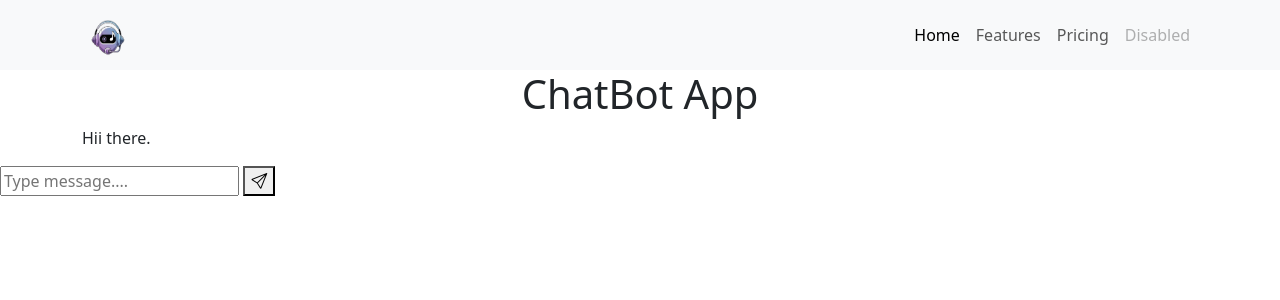
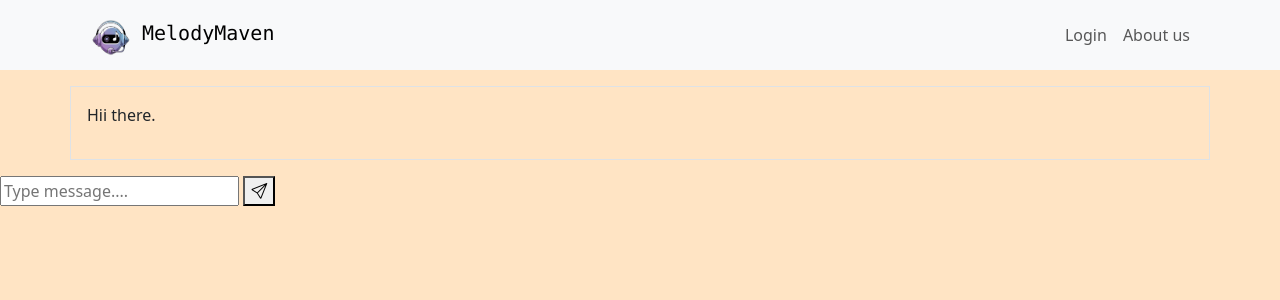
Before and after one commit to GauravChavan2004/college_Chatbot_song, a Django app: page / in a window 1280 px wide. Shown: the top 300 px of the page. Run offline with Django 5.2, Linux system fonts and the light colour scheme.

Commit message:
small changes

```diff
--- /dev/null
+++ b/static/index.css
@@ -0,0 +1,3 @@
+body{
+    background-color: bisque;
+}
--- a/template/header.html
+++ b/template/header.html
@@ -1,21 +1,15 @@
 <nav class="navbar navbar-expand-lg bg-body-tertiary">
     <div class="container-sm">
-        <a class="navbar-brand" href="#">
-            <img src=".\media\chatbot__logo.png" width="54" height="44">
+        <a class="navbar-brand font-monospace" href="#">
+            <img src=".\media\chatbot__logo.png" width="60" height="44">MelodyMaven
         </a>
       <div class="collapse navbar-collapse" id="navbarNav">
         <ul class="navbar-nav ms-auto mb-2 mb-lg-0">
           <li class="nav-item">
-            <a class="nav-link active" aria-current="page" href="#">Home</a>
+            <a class="nav-link" href="#">Login</a>
           </li>
           <li class="nav-item">
-            <a class="nav-link" href="#">Features</a>
-          </li>
-          <li class="nav-item">
-            <a class="nav-link" href="#">Pricing</a>
-          </li>
-          <li class="nav-item">
-            <a class="nav-link disabled" aria-disabled="true">Disabled</a>
+            <a class="nav-link" href="#">About us</a>
           </li>
         </ul>
       </div>
--- a/template/index.html
+++ b/template/index.html
@@ -1,3 +1,4 @@
+{% load static %}
 <!DOCTYPE html>
 <html lang="en">
   <head>
@@ -9,7 +10,7 @@
       rel="stylesheet"
       integrity="sha384-QWTKZyjpPEjISv5WaRU9OFeRpok6YctnYmDr5pNlyT2bRjXh0JMhjY6hW+ALEwIH"
       crossorigin="anonymous" />
-    <link rel="stylesheet" type="text/css" href="/static/index.css" />
+      <link rel="stylesheet" href="{% static 'index.css' %}">
     <link
       rel="stylesheet"
       href="https://cdn.jsdelivr.net/npm/bootstrap-icons@1.11.3/font/bootstrap-icons.min.css" />
@@ -18,12 +19,13 @@
       src="https://code.jquery.com/jquery-3.7.1.js"
       integrity="sha256-eKhayi8LEQwp4NKxN+CfCh+3qOVUtJn3QNZ0TciWLP4="
       crossorigin="anonymous"></script>
-    {% load static %}
+
   </head>
+
   <body>
+
     {% include "header.html" %}
-    <h1 style="font-family: monospace:" class="text-center">ChatBot App</h1>
-    <div class="container-sm">
+    <div class="container p-3 my-3 border">
       <div id="BotInput">
         <p><span>Hii there. </span></p>
         <p>{{data}}</p>
```
Also changed, not shown: ChatBot_Song/settings.py (+5 -2 lines), db.sqlite3.
